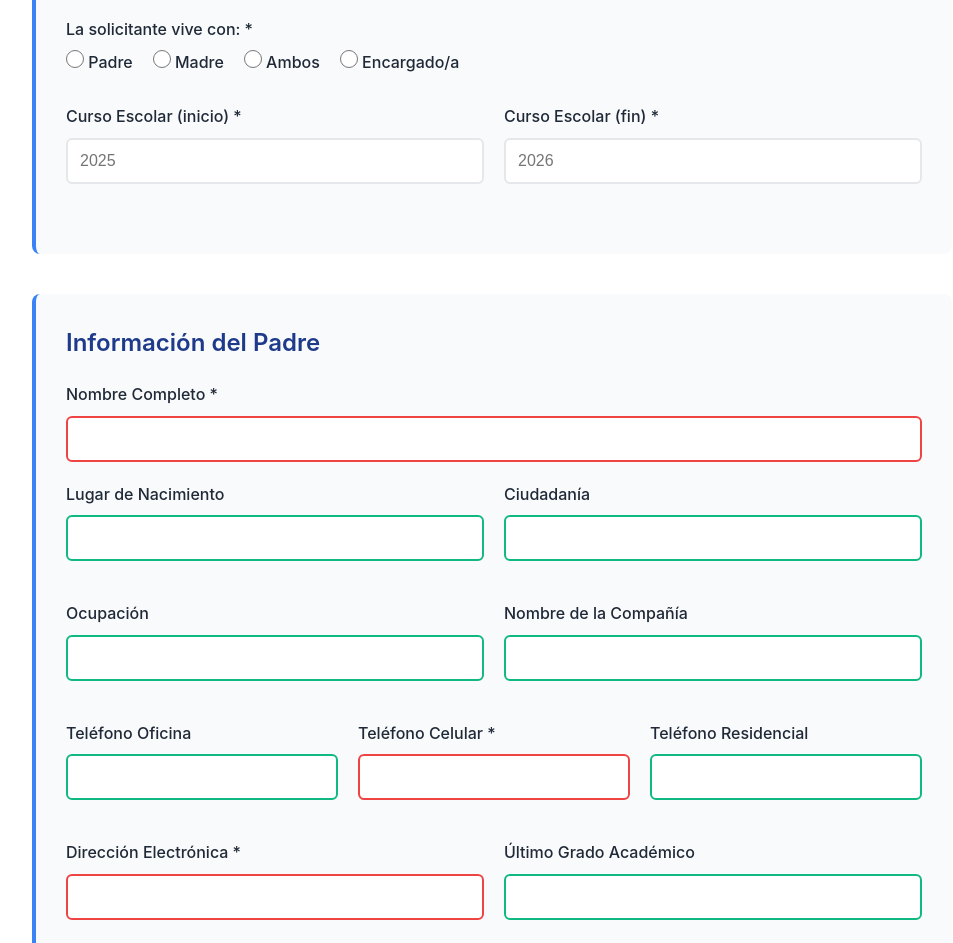
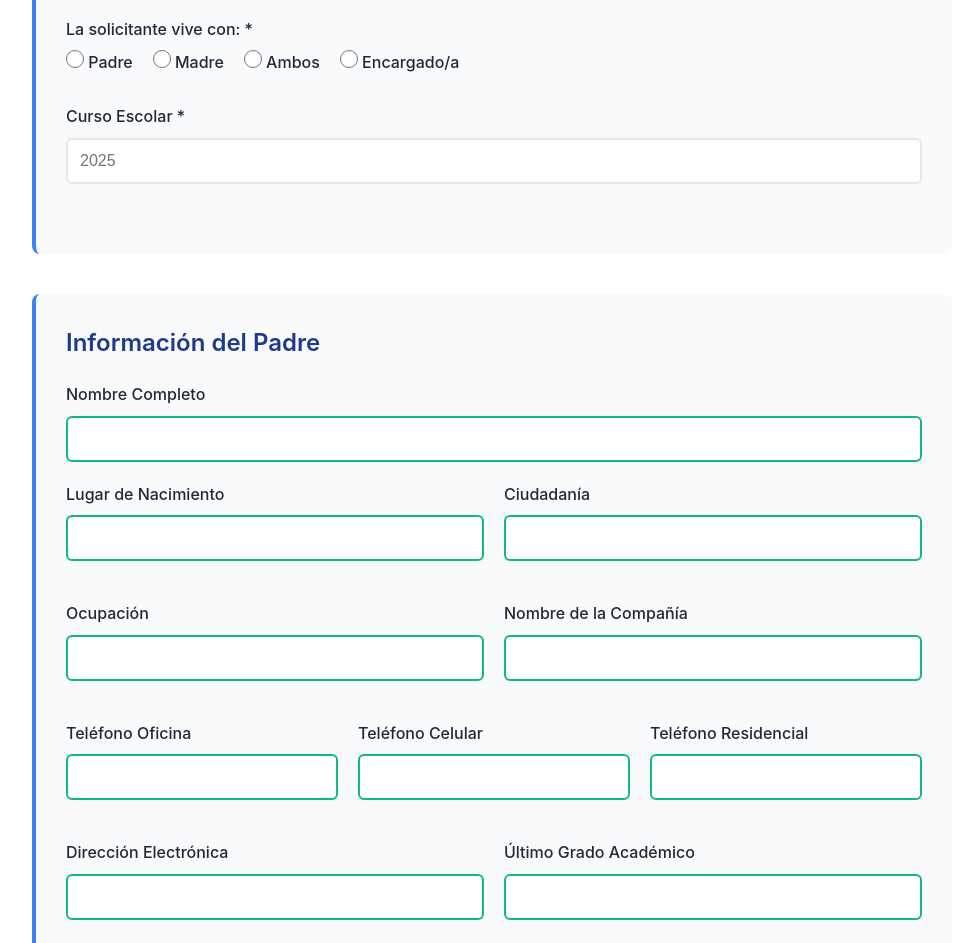
Before and after one commit to fernicio07/BlueJaysAdmission, a website: page index.html in a window 1280 px wide. Shown: the part 1178-2121 px from the top of the page, without its empty margins (148-1101 px from the left). Drawn offline with Linux system fonts and the light colour scheme.

Commit message:
first changes

```diff
--- a/index.html
+++ b/index.html
@@ -47,9 +47,10 @@
 
                 <div class="form-row">
                     <div class="form-group">
-                        <label for="grado">Grado Solicitado *</label>
+                        <label for="grado">Grado a cursar *</label>
                         <select id="grado" name="grado" required>
                             <option value="">Seleccione...</option>
+                            <option value="Pre-Pre">Pre-Pre</option>
                             <option value="Pre-Kinder">Pre-Kinder</option>
                             <option value="Kinder">Kinder</option>
                             <option value="1">1ro</option>
@@ -63,15 +64,14 @@
                             <option value="9">9no</option>
                             <option value="10">10mo</option>
                             <option value="11">11mo</option>
-                            <option value="12">12mo</option>
                         </select>
                     </div>
                     <div class="form-group">
-                        <label for="edadAnos">Edad (años) *</label>
+                        <label for="edadAnos">Edad actual (años) *</label>
                         <input type="number" id="edadAnos" name="edadAnos" min="0" max="20" required>
                     </div>
                     <div class="form-group">
-                        <label for="edadMeses">Edad (meses) *</label>
+                        <label for="edadMeses">Edad actual (meses) *</label>
                         <input type="number" id="edadMeses" name="edadMeses" min="0" max="11" required>
                     </div>
                 </div>
@@ -133,12 +133,8 @@
                 <!-- Curso Escolar -->
                 <div class="form-row">
                     <div class="form-group">
-                        <label for="cursoInicio">Curso Escolar (inicio) *</label>
+                        <label for="cursoInicio">Curso Escolar *</label>
                         <input type="text" id="cursoInicio" name="cursoInicio" placeholder="2025" required>
-                    </div>
-                    <div class="form-group">
-                        <label for="cursoFin">Curso Escolar (fin) *</label>
-                        <input type="text" id="cursoFin" name="cursoFin" placeholder="2026" required>
                     </div>
                 </div>
             </section>
@@ -148,8 +144,8 @@
                 <h2>Información del Padre</h2>
 
                 <div class="form-group">
-                    <label for="nombrePadre">Nombre Completo *</label>
-                    <input type="text" id="nombrePadre" name="nombrePadre" required>
+                    <label for="nombrePadre">Nombre Completo</label>
+                    <input type="text" id="nombrePadre" name="nombrePadre">
                 </div>
 
                 <div class="form-row">
@@ -180,8 +176,8 @@
                         <input type="tel" id="telOficinaPadre" name="telOficinaPadre">
                     </div>
                     <div class="form-group">
-                        <label for="telCelularPadre">Teléfono Celular *</label>
-                        <input type="tel" id="telCelularPadre" name="telCelularPadre" required>
+                        <label for="telCelularPadre">Teléfono Celular</label>
+                        <input type="tel" id="telCelularPadre" name="telCelularPadre">
                     </div>
                     <div class="form-group">
                         <label for="telResidencialPadre">Teléfono Residencial</label>
@@ -191,8 +187,8 @@
 
                 <div class="form-row">
                     <div class="form-group">
-                        <label for="emailPadre">Dirección Electrónica *</label>
-                        <input type="email" id="emailPadre" name="emailPadre" required>
+                        <label for="emailPadre">Dirección Electrónica</label>
+                        <input type="email" id="emailPadre" name="emailPadre">
                     </div>
                     <div class="form-group">
                         <label for="gradoAcademicoPadre">Último Grado Académico</label>
```
